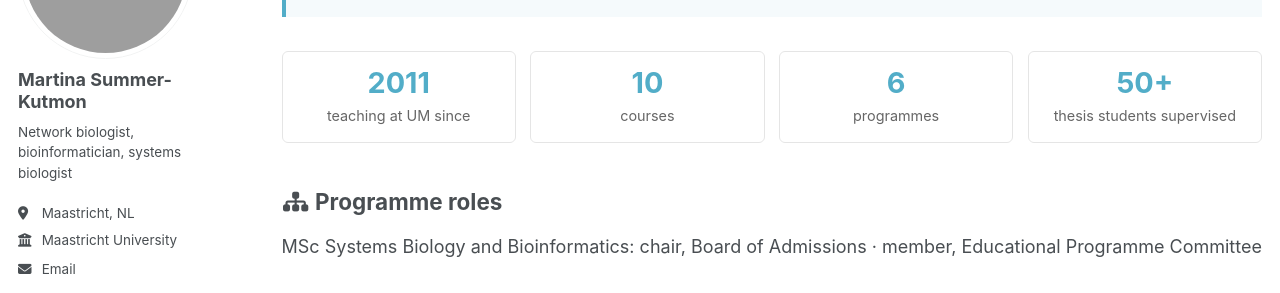
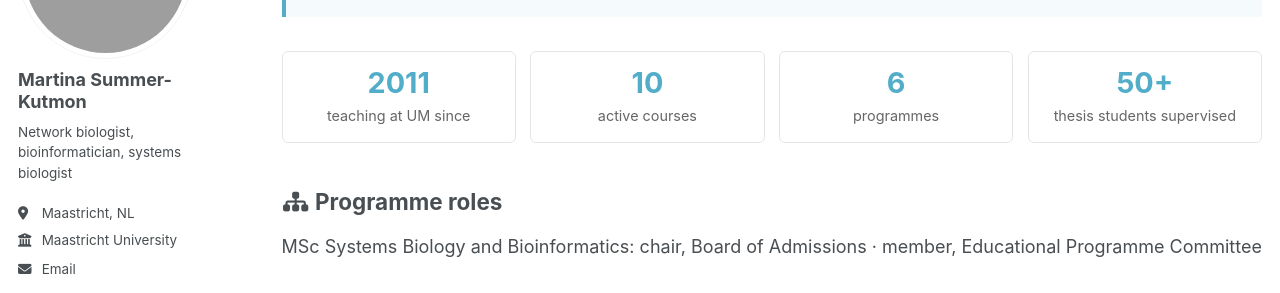
Before and after one commit to mkutmon/mkutmon.github.io, a Jekyll site: the page built from _pages/teaching.md, in a window 1280 px wide and 900 px high. Shown: the part 215-508 px from the top of the window. Built offline with Jekyll 4.4.1, drawn with Linux system fonts in a browser that asks for light colours; some web fonts are replaced; a script that is not in the unit is left out; grey boxes are pictures that could not be loaded.

Commit message:
Update course description in teaching page

```diff
--- a/_pages/teaching.md
+++ b/_pages/teaching.md
@@ -26,7 +26,7 @@ author_profile: true
 
 <div class="t-stats">
   <div class="t-stat"><b>2011</b><span>teaching at UM since</span></div>
-  <div class="t-stat"><b>10</b><span>courses</span></div>
+  <div class="t-stat"><b>10</b><span>active courses</span></div>
   <div class="t-stat"><b>6</b><span>programmes</span></div>
   <div class="t-stat"><b>50+</b><span>thesis students supervised</span></div>
 </div>
```
